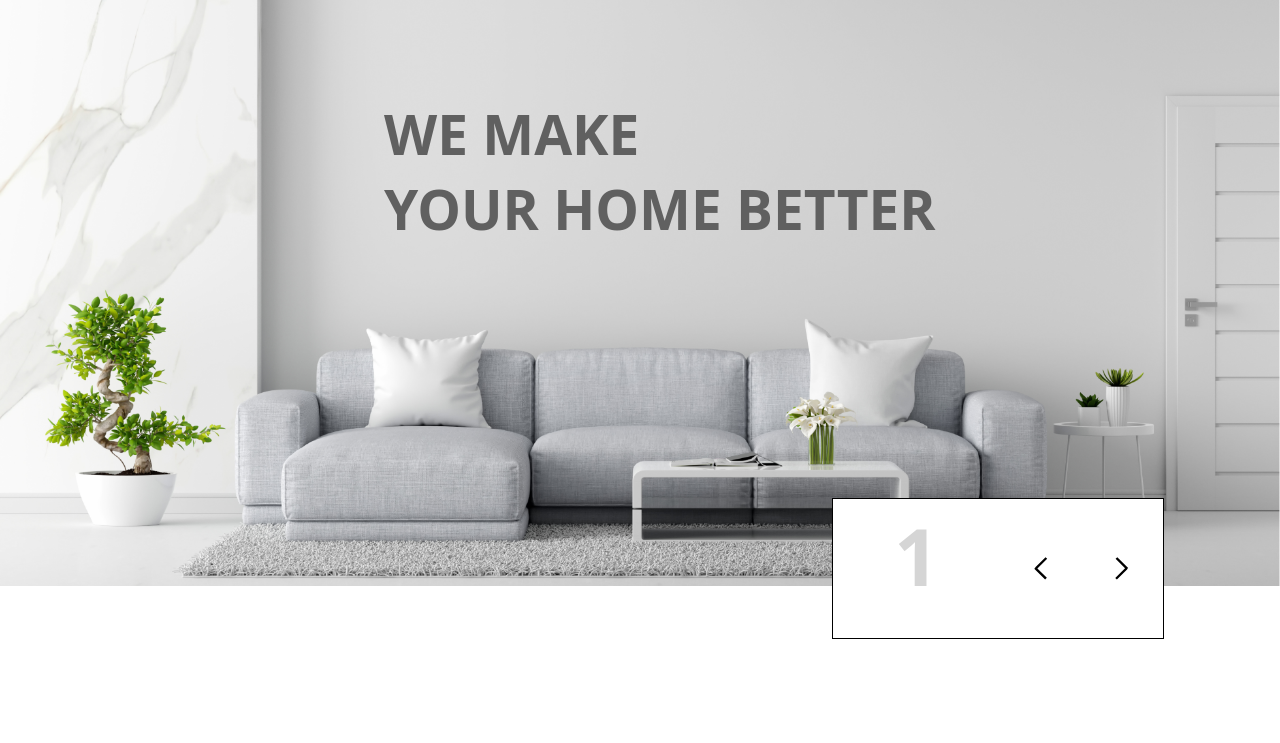
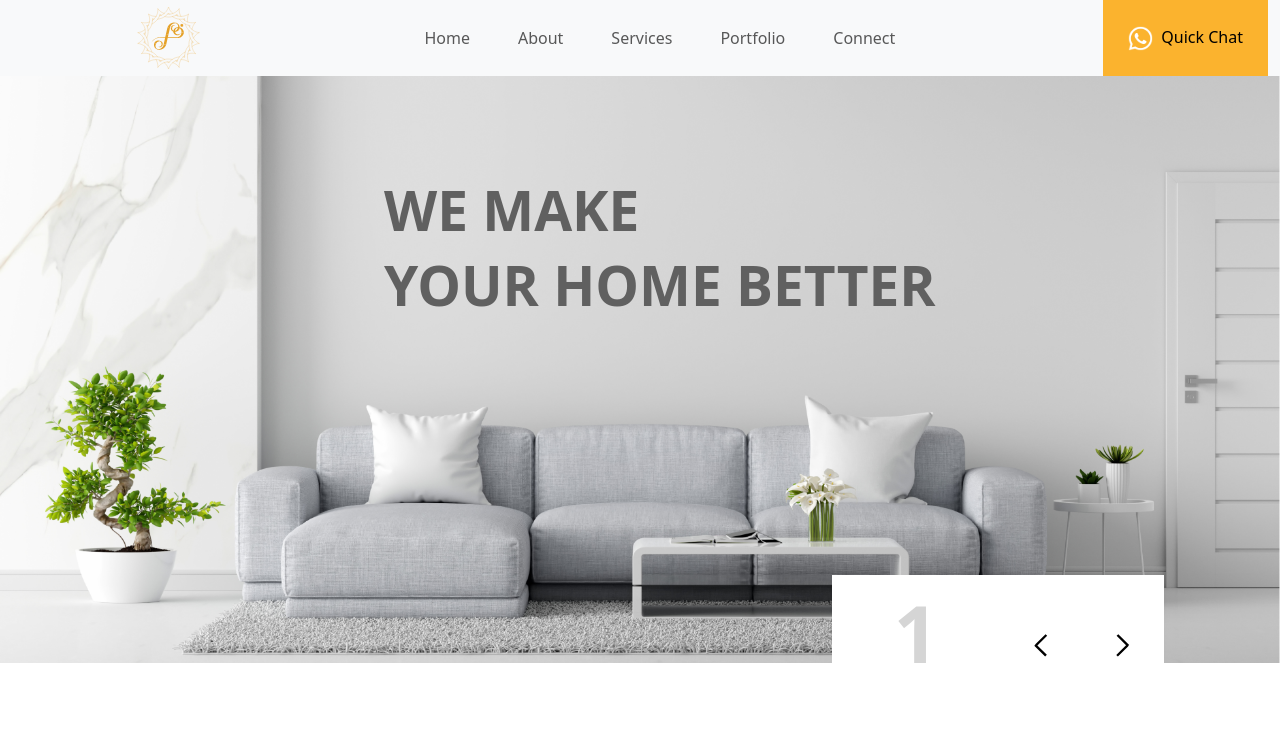
Before and after one commit to DilinJose/ginger-website, a React (Create React App) app: page / in a window 1280 px wide. Shown: the top 743 px of the page. Built offline with nearby package versions, Linux system fonts and the light colour scheme.

Commit message:
created website

```diff
--- a/src/components/App.js
+++ b/src/components/App.js
@@ -6,12 +6,14 @@ import Consultations from "./Consultations/Consultations";
 import Designers from "./Designers/Designers";
 import Footer from "./Footer/Footer";
 import Header from "./Header/Header";
+import Navbar from "./Navbar/Navbar";
 import Projects from "./Projects/Projects";
 import Services from "./Services/Services";
 
 function App() {
   return (
     <div className="main-card">
+      <Navbar/>
       <Header />
       <About />
       <div className="projects-div">
--- a/src/components/Header/Header.css
+++ b/src/components/Header/Header.css
@@ -20,7 +20,6 @@
 }
 
 .rectangle-5 {
-    border: 1px solid black;
     background-color: white;
     position: absolute;
     top: 85%;
--- a/src/components/Navbar/Navbar.css
+++ b/src/components/Navbar/Navbar.css
@@ -0,0 +1,40 @@
+.nav-link {
+    color: #444242;
+    font-size: 15px;
+    font-style: normal;
+    font-weight: 500;
+    line-height: normal;
+    position: relative;
+    text-decoration: none;
+}
+
+.nav-link::after {
+    content: '';
+    position: absolute;
+    bottom: 0;
+    left: 50%;
+    transform: translateX(-50%);
+    width: 8px;
+    height: 8px;
+    background-color: var(--yellow-color);
+    border-radius: 50%;
+    display: none;
+}
+
+.nav-link:active::after {
+    display: block;
+}
+
+.btn-chat{
+    background-color: var(--yellow-color);
+    border: none;
+    margin: 0;
+padding: 25px;
+}
+.navbar-brand{
+    width: 15%;
+    text-align: end;
+    display: flex;
+    justify-content: end;
+    align-items: center;
+}
--- a/src/components/Navbar/Navbar.jsx
+++ b/src/components/Navbar/Navbar.jsx
@@ -0,0 +1,69 @@
+import React from "react";
+import whatsapp from "../../assets/Images/whatsapp.svg";
+import logo from "../../assets/Images/Group 3.svg";
+
+import "./Navbar.css"
+const Navbar = () => {
+  return (
+    <div>
+      <nav class="navbar navbar-expand-lg navbar-light bg-light  p-0">
+        {/* <div class="container-fluid "> */}
+        <div class="container-fluid">
+
+          <button
+            class="navbar-toggler"
+            type="button"
+            data-bs-toggle="collapse"
+            data-bs-target="#navbarSupportedContent"
+            aria-controls="navbarSupportedContent"
+            aria-expanded="false"
+            aria-label="Toggle navigation"
+          >
+            <span class="navbar-toggler-icon"></span>
+          </button>
+          <div class="collapse navbar-collapse" id="navbarSupportedContent">
+          <a class="navbar-brand" href="#">
+           <img src={logo}/>
+          </a>
+            <ul class="navbar-nav w-50 d-flex justify-content-center align-items-center mx-auto mb-lg-0">
+              <li class="nav-item me-3 ms-3 ">
+                <a class="nav-link " aria-current="page" href="#">
+                  Home
+                </a>
+              </li>
+              <li class="nav-item me-3 ms-3">
+                <a class="nav-link" aria-current="page" href="#">
+                  About
+                </a>
+              </li>
+              <li class="nav-item me-3 ms-3">
+                <a class="nav-link" aria-current="page" href="#">
+                  Services
+                </a>
+              </li>
+              <li class="nav-item me-3 ms-3">
+                <a class="nav-link " aria-current="page" href="#">
+                  Portfolio
+                </a>
+              </li>
+              <li class="nav-item me-3 ms-3">
+                <a class="nav-link" aria-current="page" href="#">
+                  Connect
+                </a>
+              </li>
+            </ul>
+            <form class="d-flex m-0">
+            <button class="btn-chat m-0 " type="submit">
+              <img className="me-2" width={25}  src={whatsapp} />
+              Quick Chat
+            </button>
+          </form>
+          </div>
+
+        </div>
+      </nav>
+    </div>
+  );
+};
+
+export default Navbar;
```
Also changed, not shown: src/assets/Images/Group 3.svg (added), src/assets/Images/whatsapp.svg (added).
